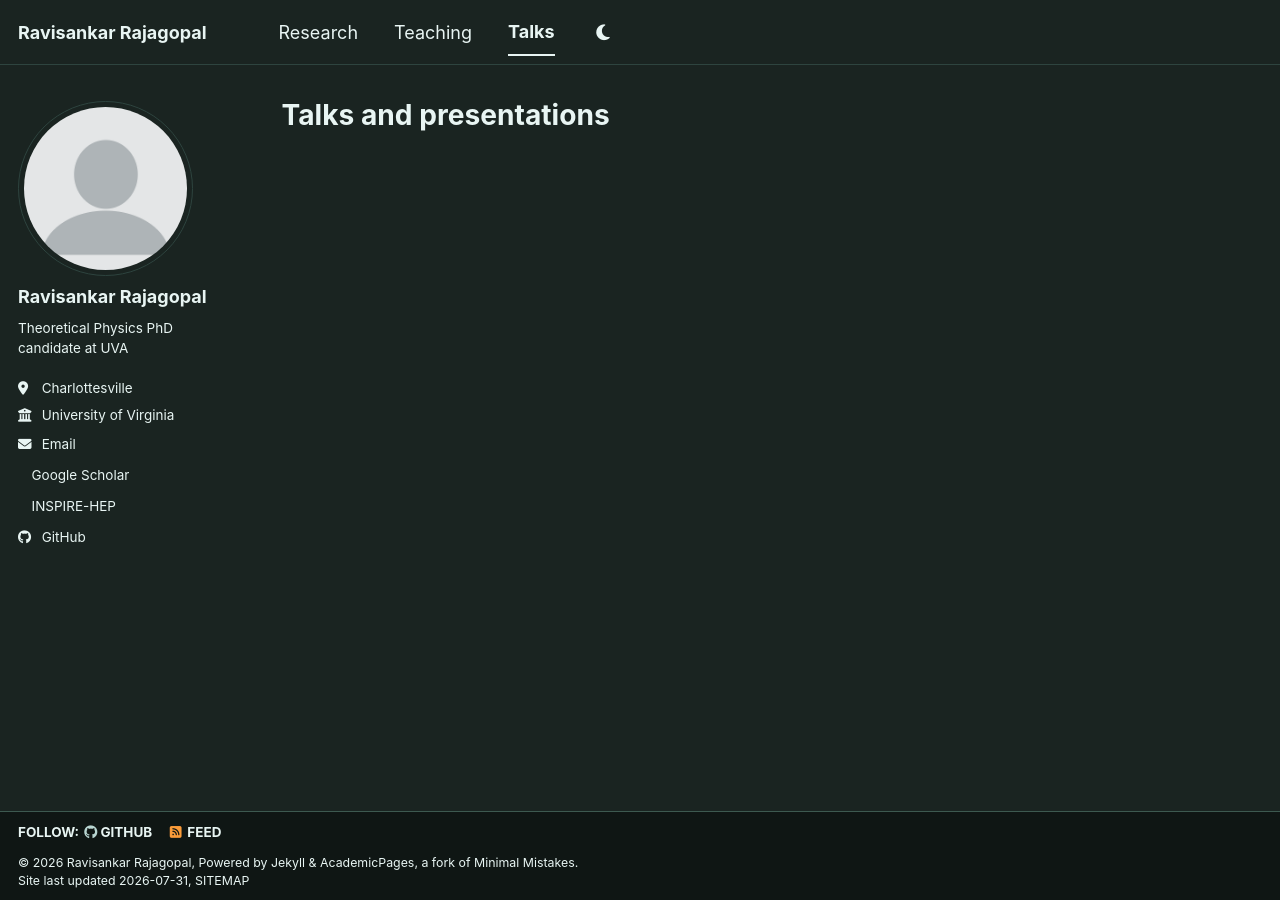
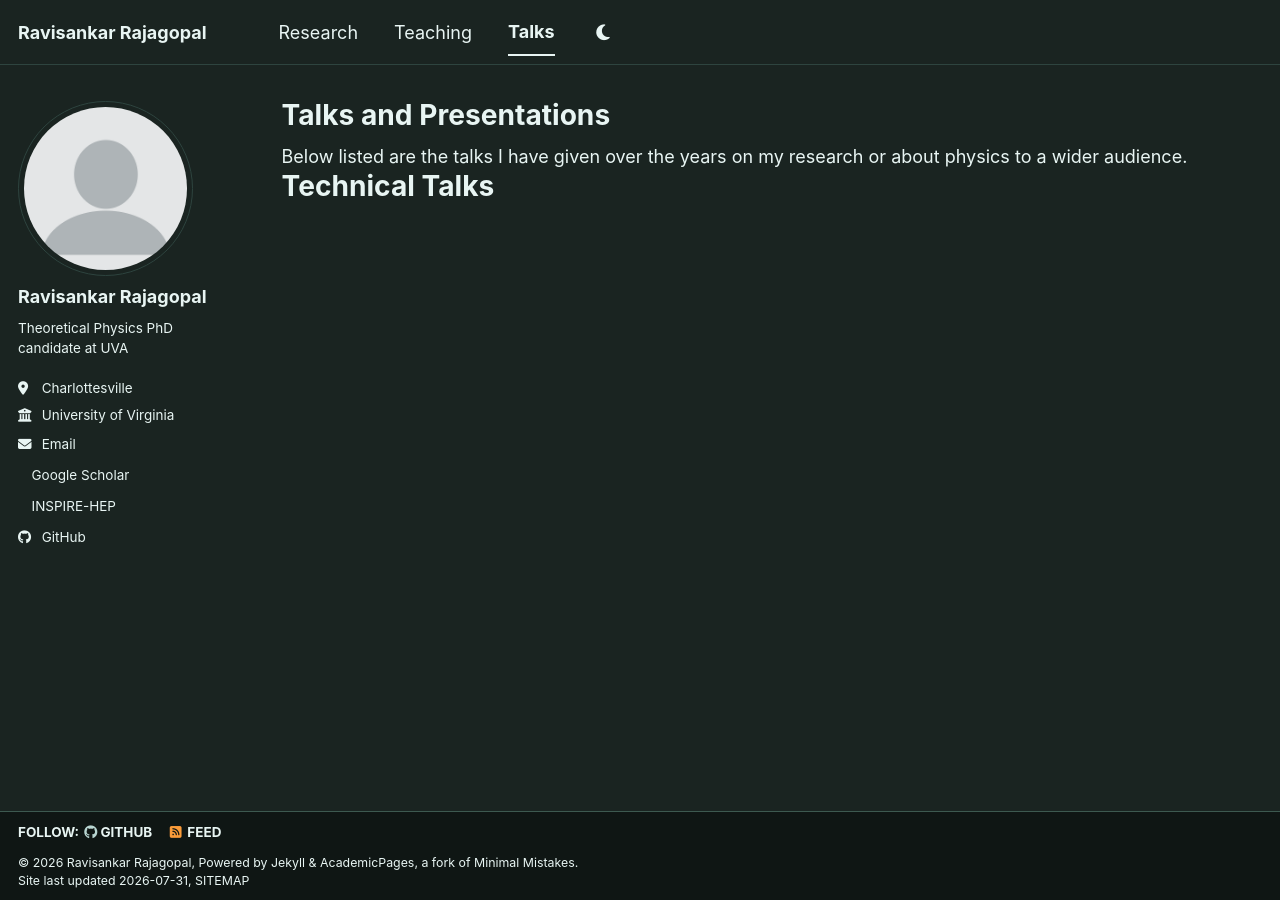
Before and after one commit to ravisankar712/ravisankar712.github.io, a Jekyll site: the page built from _pages/talks.html, in a window 1280 px wide. Built offline with Jekyll 4.4.1, drawn with Linux system fonts in a browser that asks for light colours; a style sheet for code colours, icons or effects is not loaded.

Commit message:
Update talks.html

```diff
--- a/_pages/talks.html
+++ b/_pages/talks.html
@@ -1,9 +1,11 @@
 ---
 layout: archive
-title: "Talks and presentations"
+title: "Talks and Presentations"
 permalink: /talks/
 author_profile: true
 ---
+Below listed are the talks I have given over the years on my research or about physics to a wider audience.
+<h1>Technical Talks</h1>
 
 <!-- {% if site.talkmap_link == true %}
 
```
